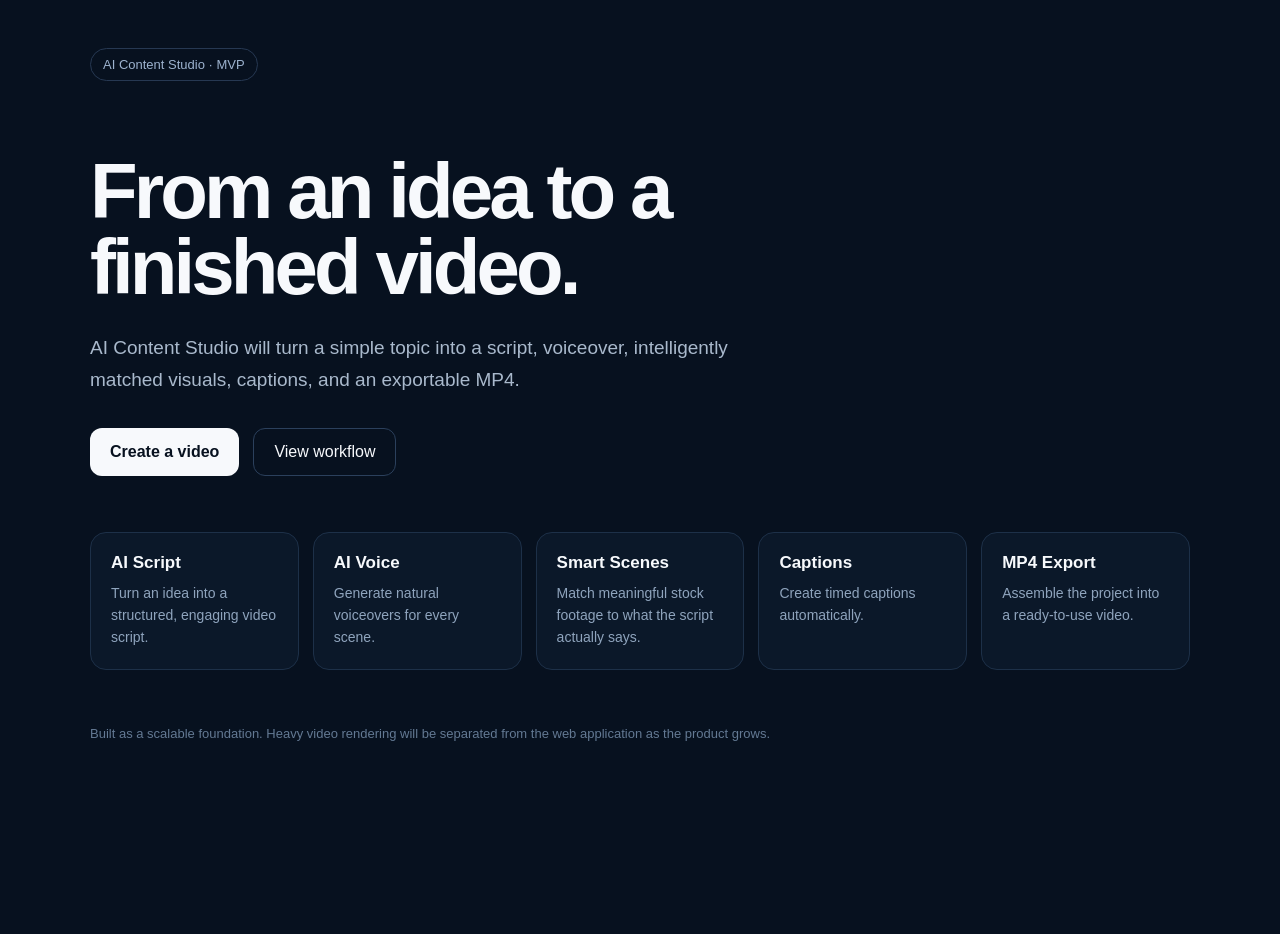
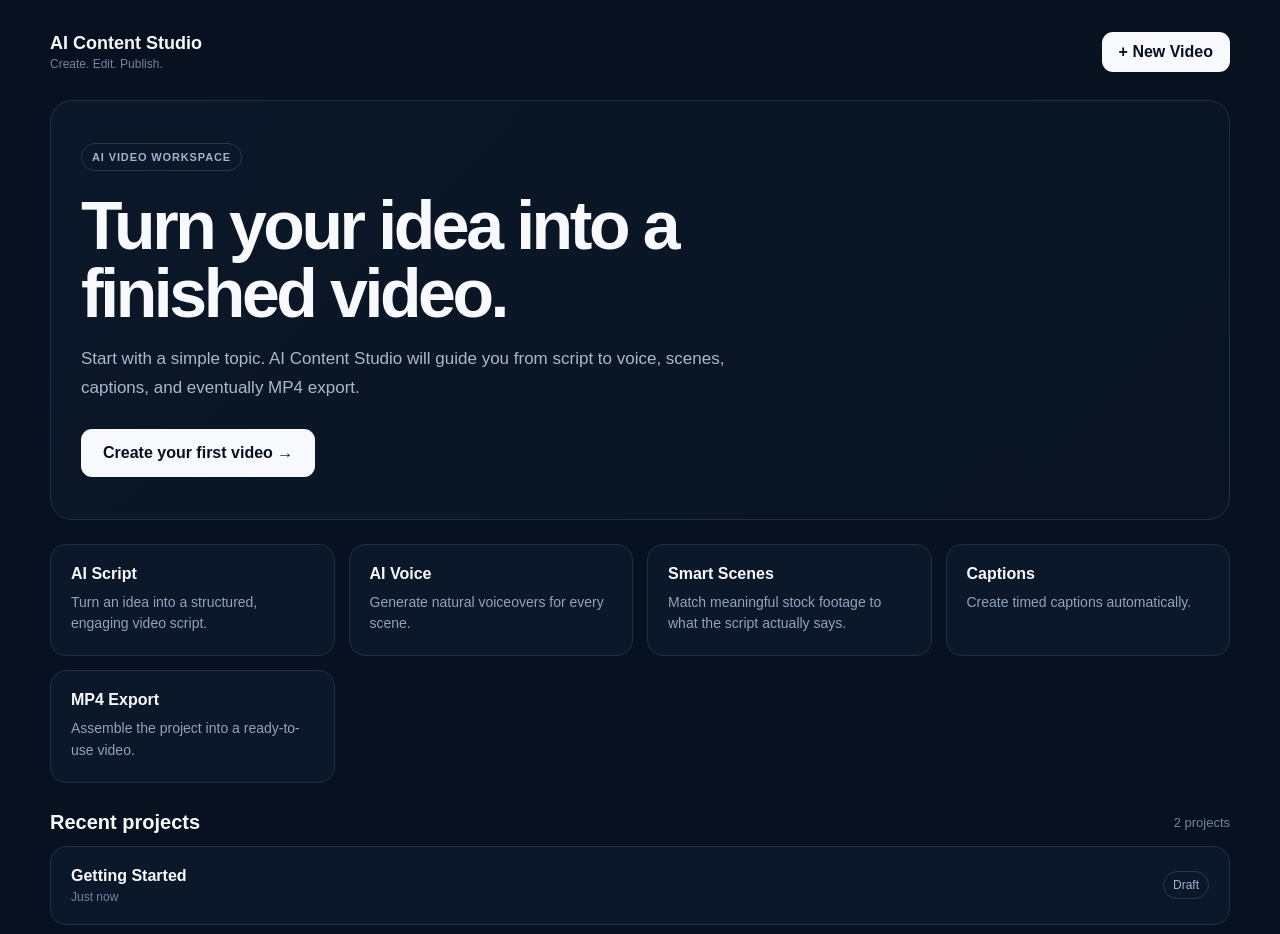
Before and after one commit to Zestplay-com/ai-content-studio, a Next.js app: page / in a window 1280 px wide. Shown: the top 934 px of the page. Before the commit the page ends 809 px from the top, so only its background shows below. Built offline with nearby package versions, Linux system fonts and the light colour scheme.

Commit message:
Build dashboard and new video workflow

```diff
--- a/app/page.tsx
+++ b/app/page.tsx
@@ -1,3 +1,7 @@
+"use client";
+
+import { useState } from "react";
+
 const features = [
   { title: "AI Script", text: "Turn an idea into a structured, engaging video script." },
   { title: "AI Voice", text: "Generate natural voiceovers for every scene." },
@@ -6,44 +10,121 @@ const features = [
   { title: "MP4 Export", text: "Assemble the project into a ready-to-use video." },
 ];
 
+const projects = [
+  { title: "Getting Started", status: "Draft", date: "Just now" },
+  { title: "Your first AI video will appear here", status: "Ready", date: "" },
+];
+
 export default function Home() {
+  const [showCreator, setShowCreator] = useState(false);
+  const [topic, setTopic] = useState("");
+  const [length, setLength] = useState("5 minutes");
+  const [format, setFormat] = useState("YouTube");
+  const [language, setLanguage] = useState("English");
+  const [voice, setVoice] = useState("Natural");
+  const [created, setCreated] = useState(false);
+
+  function createProject() {
+    if (!topic.trim()) return;
+    setCreated(true);
+  }
+
   return (
-    <main style={{ minHeight: "100vh", padding: "48px 24px" }}>
-      <div style={{ maxWidth: 1100, margin: "0 auto" }}>
-        <div style={{ display: "inline-block", padding: "8px 12px", border: "1px solid #263852", borderRadius: 999, color: "#9db3cf", fontSize: 13 }}>
-          AI Content Studio · MVP
+    <main style={{ minHeight: "100vh", padding: "32px 20px" }}>
+      <div style={{ maxWidth: 1180, margin: "0 auto" }}>
+        <header style={{ display: "flex", justifyContent: "space-between", alignItems: "center", gap: 16, paddingBottom: 28 }}>
+          <div>
+            <div style={{ fontWeight: 800, fontSize: 18 }}>AI Content Studio</div>
+            <div style={{ color: "#7186a0", fontSize: 12, marginTop: 3 }}>Create. Edit. Publish.</div>
           </div>
+          <button onClick={() => setShowCreator(true)} style={primaryButton}>+ New Video</button>
+        </header>
 
-        <section style={{ padding: "72px 0 56px" }}>
-          <h1 style={{ fontSize: "clamp(42px, 7vw, 78px)", lineHeight: 0.98, letterSpacing: "-0.05em", maxWidth: 850, margin: 0 }}>
-            From an idea to a finished video.
+        {!showCreator ? (
+          <>
+            <section style={{ border: "1px solid #1d3048", background: "linear-gradient(135deg, #0b1829, #0a1422)", borderRadius: 22, padding: "42px 30px", marginBottom: 24 }}>
+              <span style={pill}>AI VIDEO WORKSPACE</span>
+              <h1 style={{ fontSize: "clamp(38px, 6vw, 68px)", lineHeight: 1, letterSpacing: "-0.05em", maxWidth: 760, margin: "20px 0 18px" }}>
+                Turn your idea into a finished video.
               </h1>
-          <p style={{ maxWidth: 680, color: "#a9b9cc", fontSize: 19, lineHeight: 1.7, marginTop: 26 }}>
-            AI Content Studio will turn a simple topic into a script, voiceover, intelligently matched visuals, captions, and an exportable MP4.
+              <p style={{ maxWidth: 680, color: "#a9b9cc", fontSize: 17, lineHeight: 1.7, margin: 0 }}>
+                Start with a simple topic. AI Content Studio will guide you from script to voice, scenes, captions, and eventually MP4 export.
               </p>
-          <div style={{ display: "flex", gap: 14, marginTop: 32, flexWrap: "wrap" }}>
-            <button style={{ background: "#f7f9fc", color: "#07111f", border: 0, borderRadius: 12, padding: "14px 20px", fontWeight: 700, cursor: "pointer" }}>
-              Create a video
-            </button>
-            <button style={{ background: "transparent", color: "#f7f9fc", border: "1px solid #2b405c", borderRadius: 12, padding: "14px 20px", cursor: "pointer" }}>
-              View workflow
-            </button>
-          </div>
+              <button onClick={() => setShowCreator(true)} style={{ ...primaryButton, marginTop: 26, padding: "15px 22px" }}>Create your first video →</button>
             </section>
 
-        <section style={{ display: "grid", gridTemplateColumns: "repeat(auto-fit, minmax(190px, 1fr))", gap: 14 }}>
+            <section style={{ display: "grid", gridTemplateColumns: "repeat(auto-fit, minmax(230px, 1fr))", gap: 14, marginBottom: 28 }}>
               {features.map((feature) => (
-            <article key={feature.title} style={{ border: "1px solid #1d3048", background: "#0b1829", borderRadius: 16, padding: 20 }}>
-              <h2 style={{ fontSize: 17, margin: "0 0 10px" }}>{feature.title}</h2>
+                <article key={feature.title} style={card}>
+                  <h2 style={{ fontSize: 16, margin: "0 0 9px" }}>{feature.title}</h2>
                   <p style={{ color: "#8fa4bd", lineHeight: 1.55, fontSize: 14, margin: 0 }}>{feature.text}</p>
                 </article>
               ))}
             </section>
 
-        <footer style={{ color: "#637993", fontSize: 13, padding: "56px 0 20px" }}>
-          Built as a scalable foundation. Heavy video rendering will be separated from the web application as the product grows.
-        </footer>
+            <section>
+              <div style={{ display: "flex", justifyContent: "space-between", alignItems: "center", marginBottom: 12 }}>
+                <h2 style={{ fontSize: 20, margin: 0 }}>Recent projects</h2>
+                <span style={{ color: "#7186a0", fontSize: 13 }}>{projects.length} projects</span>
+              </div>
+              <div style={{ display: "grid", gap: 10 }}>
+                {projects.map((project) => (
+                  <div key={project.title} style={{ ...card, display: "flex", justifyContent: "space-between", alignItems: "center", gap: 15 }}>
+                    <div>
+                      <div style={{ fontWeight: 650 }}>{project.title}</div>
+                      {project.date && <div style={{ color: "#7186a0", fontSize: 12, marginTop: 5 }}>{project.date}</div>}
+                    </div>
+                    <span style={status}>{project.status}</span>
+                  </div>
+                ))}
+              </div>
+            </section>
+          </>
+        ) : (
+          <section>
+            <button onClick={() => { setShowCreator(false); setCreated(false); }} style={backButton}>← Dashboard</button>
+            <div style={{ maxWidth: 850, margin: "28px auto 60px" }}>
+              <span style={pill}>NEW VIDEO</span>
+              <h1 style={{ fontSize: "clamp(34px, 5vw, 52px)", letterSpacing: "-0.04em", margin: "16px 0 10px" }}>What do you want to create?</h1>
+              <p style={{ color: "#8fa4bd", lineHeight: 1.6, marginTop: 0 }}>Give us an idea. We’ll turn it into a video project you can refine before rendering.</p>
+
+              <div style={{ ...card, marginTop: 24 }}>
+                <label style={label}>Video idea or topic</label>
+                <textarea value={topic} onChange={(e) => setTopic(e.target.value)} placeholder="Example: 5 money habits that secretly keep people broke" style={{ ...input, minHeight: 130, resize: "vertical" }} />
+
+                <div style={{ display: "grid", gridTemplateColumns: "repeat(auto-fit, minmax(160px, 1fr))", gap: 14, marginTop: 18 }}>
+                  <div><label style={label}>Length</label><select value={length} onChange={(e) => setLength(e.target.value)} style={input}><option>60 seconds</option><option>3 minutes</option><option>5 minutes</option><option>10 minutes</option><option>15 minutes</option></select></div>
+                  <div><label style={label}>Format</label><select value={format} onChange={(e) => setFormat(e.target.value)} style={input}><option>YouTube</option><option>YouTube Short</option><option>TikTok / Reel</option></select></div>
+                  <div><label style={label}>Language</label><select value={language} onChange={(e) => setLanguage(e.target.value)} style={input}><option>English</option><option>French</option><option>Spanish</option></select></div>
+                  <div><label style={label}>Voice</label><select value={voice} onChange={(e) => setVoice(e.target.value)} style={input}><option>Natural</option><option>Deep & cinematic</option><option>Warm & friendly</option><option>Energetic</option></select></div>
+                </div>
+
+                <button disabled={!topic.trim()} onClick={createProject} style={{ ...primaryButton, width: "100%", marginTop: 22, opacity: topic.trim() ? 1 : 0.45 }}>Create Video Project →</button>
+              </div>
+
+              {created && (
+                <div style={{ ...card, marginTop: 16, borderColor: "#29476a" }}>
+                  <div style={{ fontWeight: 750, marginBottom: 8 }}>Project created successfully.</div>
+                  <p style={{ color: "#8fa4bd", margin: 0, lineHeight: 1.6 }}>Your project is ready for the next stage: AI script generation.</p>
+                  <div style={{ display: "flex", gap: 8, flexWrap: "wrap", marginTop: 14 }}>
+                    <span style={tag}>{length}</span><span style={tag}>{format}</span><span style={tag}>{language}</span><span style={tag}>{voice}</span>
+                  </div>
+                  <button style={{ ...primaryButton, marginTop: 18, opacity: 0.7 }} disabled>Generate AI Script — Next Step</button>
+                </div>
+              )}
+            </div>
+          </section>
+        )}
       </div>
     </main>
   );
 }
+
+const primaryButton = { background: "#f7f9fc", color: "#07111f", border: 0, borderRadius: 11, padding: "11px 17px", fontWeight: 750, cursor: "pointer" } as const;
+const backButton = { background: "transparent", color: "#9db3cf", border: "1px solid #263852", borderRadius: 10, padding: "9px 13px", cursor: "pointer" } as const;
+const card = { border: "1px solid #1d3048", background: "#0b1829", borderRadius: 16, padding: 20 } as const;
+const pill = { display: "inline-block", padding: "7px 10px", border: "1px solid #263852", borderRadius: 999, color: "#9db3cf", fontSize: 11, letterSpacing: "0.08em", fontWeight: 700 } as const;
+const status = { border: "1px solid #263852", borderRadius: 999, padding: "6px 9px", color: "#9db3cf", fontSize: 12 } as const;
+const label = { display: "block", color: "#c5d1df", fontSize: 13, fontWeight: 650, marginBottom: 8 } as const;
+const input = { width: "100%", boxSizing: "border-box" as const, background: "#07111f", color: "#f7f9fc", border: "1px solid #263852", borderRadius: 10, padding: "12px 13px", font: "inherit", outline: "none" } as const;
+const tag = { display: "inline-block", border: "1px solid #263852", borderRadius: 8, padding: "6px 9px", color: "#9db3cf", fontSize: 12 } as const;
```
Lines whose indentation alone changed are shown as unchanged.
